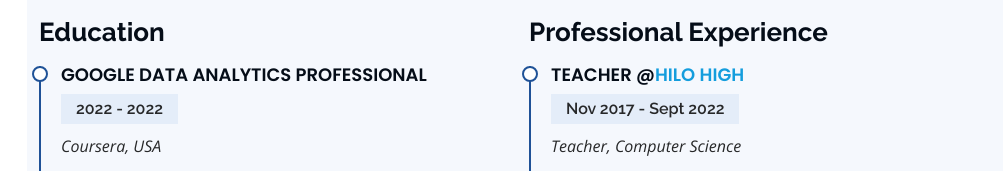
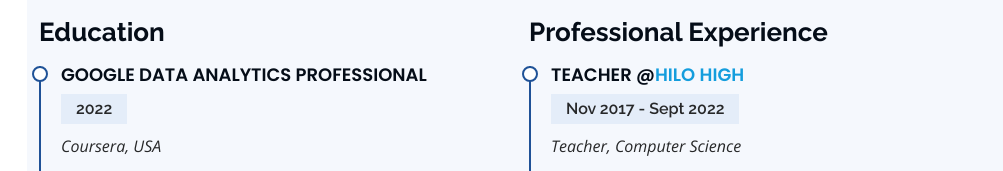
Before and after one commit to jacobshon/jacobshon.github.io, a plain HTML site: page index.html in a window 1280 px wide. Shown: the part 1581-1752 px from the top of the page, without its empty margins (273-1276 px from the left). Drawn offline with nearby package versions, Linux system fonts and the light colour scheme; a script that the page names is missing.

Commit message:
small edits

```diff
--- a/index.html
+++ b/index.html
@@ -181,7 +181,7 @@
             <h3 class="resume-title">Education</h3>
             <div class="resume-item">
               <h4>Google Data Analytics Professional</h4>
-              <h5>2022 - 2022</h5>
+              <h5>2022</h5>
               <p><em>Coursera, USA</em></p>
               <p>Research topics: Tableau, R, SQL, Spreadsheets, Pandas</p>
             </div>
```
